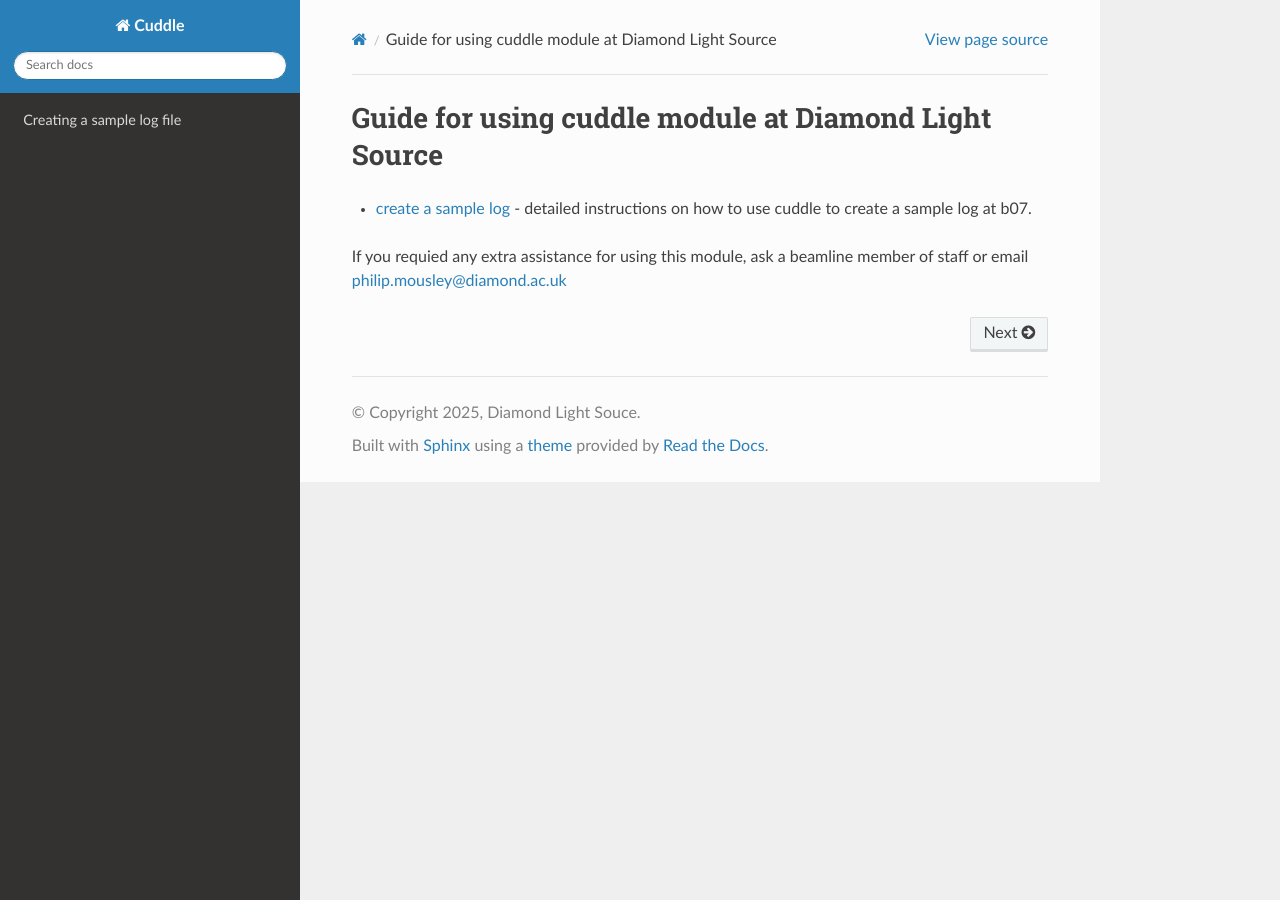
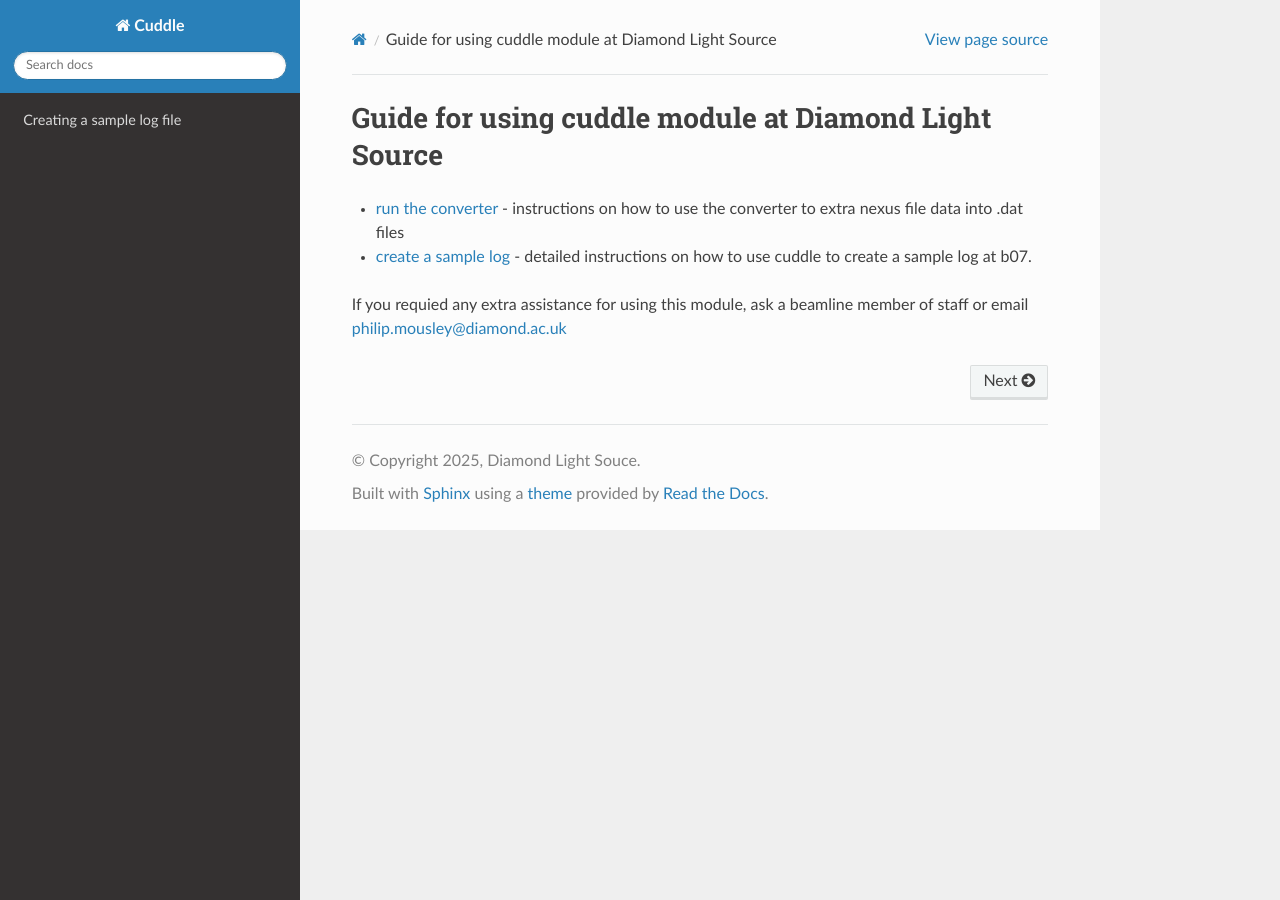
Before and after one commit to Villtord/cuddly-spoon, a Sphinx documentation site: the page built from docs/source/index.rst, in a window 1280 px wide. Built offline with Sphinx 7.4.7 and the Read the Docs theme 3.1.0, drawn with Linux system fonts in a browser that asks for light colours; formulas are drawn with MathJax 3.

```diff
--- a/docs/source/index.rst
+++ b/docs/source/index.rst
@@ -1,5 +1,7 @@
 Guide for using cuddle module at Diamond Light Source
 =======================================================
+
+* `run the converter`_ - instructions on how to use the converter to extra nexus file data into .dat files
 
 * `create a sample log`_ - detailed instructions on how to use cuddle to create a sample log at b07.
 
@@ -16,3 +18,4 @@ If you requied any extra assistance for using this module, ask a beamline member
 
 
 .. _create a sample log: ./samplelog.html
+.. _run the converter: ./datconverter.html
```
Also changed, not shown: docs/source/datconverter.rst (added, +33 -0 lines).
